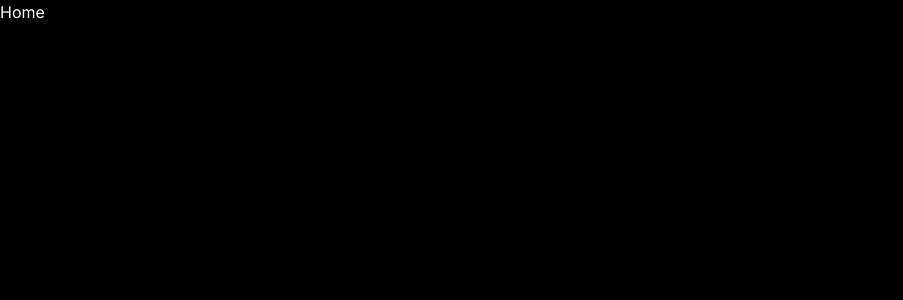
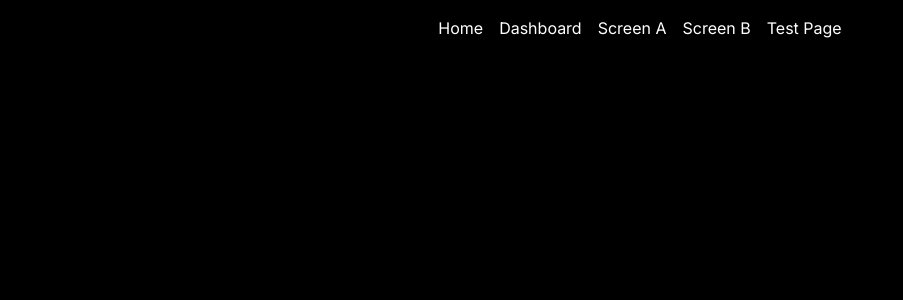
Before and after one commit to jonpackles/gretel-screens, a Next.js app: page / in a window 1280 px wide. Shown: the top 300 px of the page, without its empty margins (0-903 px from the left). Built offline with nearby package versions, Linux system fonts and the light colour scheme.

Commit message:
dev branch git ignore updates

```diff
--- a/app/layout.tsx
+++ b/app/layout.tsx
@@ -17,14 +17,7 @@ export default function RootLayout({
   return (
     <html lang="en">
       <body className={inter.className}>
-        <nav className="p-4">
-          <div id='nav' className="flex gap-4 hidden">
-            <a href="/">Home</a>
-            <a href="/dashboard">Dashboard</a>
-            <a href="/screen-a">Screen A</a>
-            <a href="/screen-b">Screen B</a>
-          </div>
-        </nav>
+
         <main className="p-0">
           {children}
         </main>
--- a/app/page.tsx
+++ b/app/page.tsx
@@ -1,7 +1,15 @@
 export default function Home() {
   return (
     <div>
-      <h1>Home</h1>
+      <nav className="p-4 flex justify-center">
+          <div id='nav' className="flex gap-4">
+            <a href="/">Home</a>
+            <a href="/dashboard">Dashboard</a>
+            <a href="/screen-a">Screen A</a>
+            <a href="/screen-b">Screen B</a>
+            <a href="/test-page">Test Page</a>
+          </div>
+        </nav>
     </div>
   )
 }
--- a/styles/globals.css
+++ b/styles/globals.css
@@ -27,10 +27,10 @@ body {
   }
 }
 
-nav {
+/* nav {
   position: fixed;
   right: 0;
   background-color: black;
   opacity: 0.5;
 
-}
+} */
```
Also changed, not shown: 2 other files (tests, documents, lock files or other folders).
